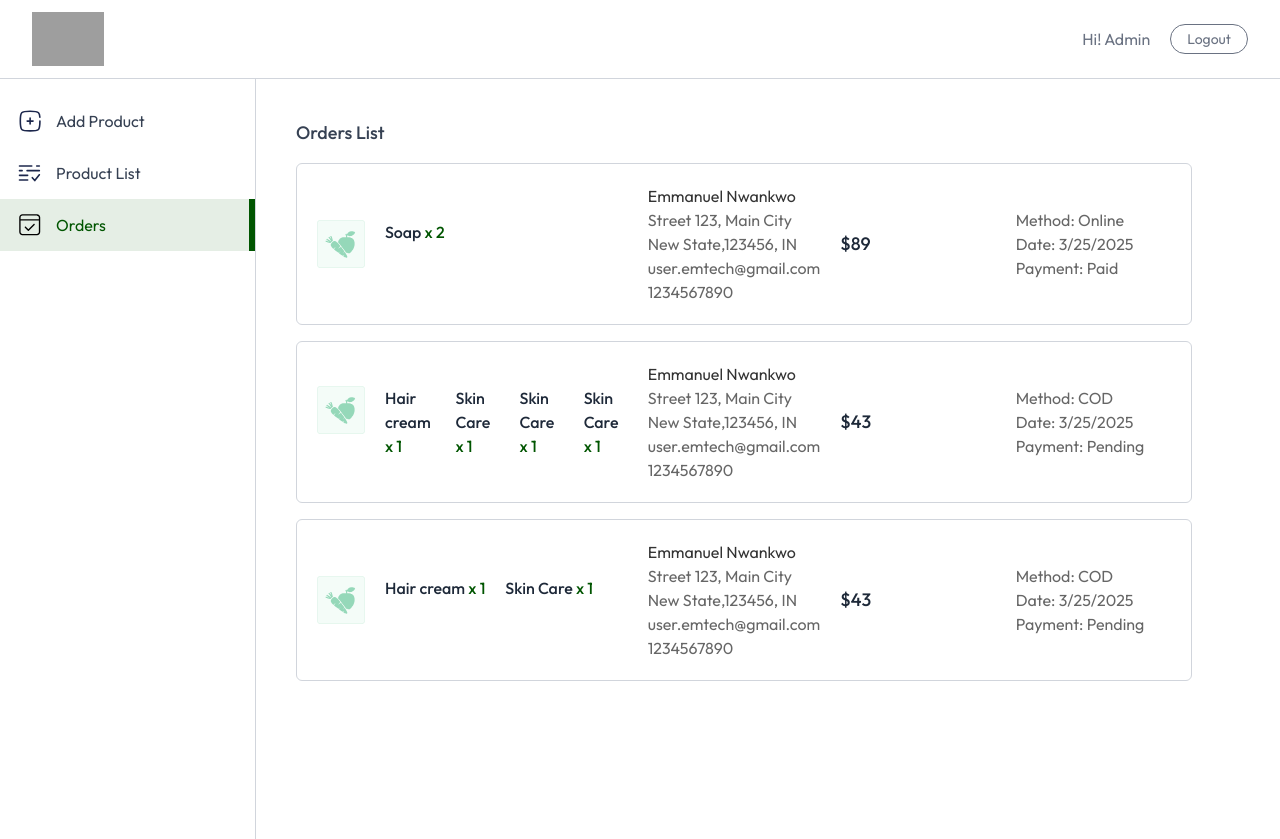
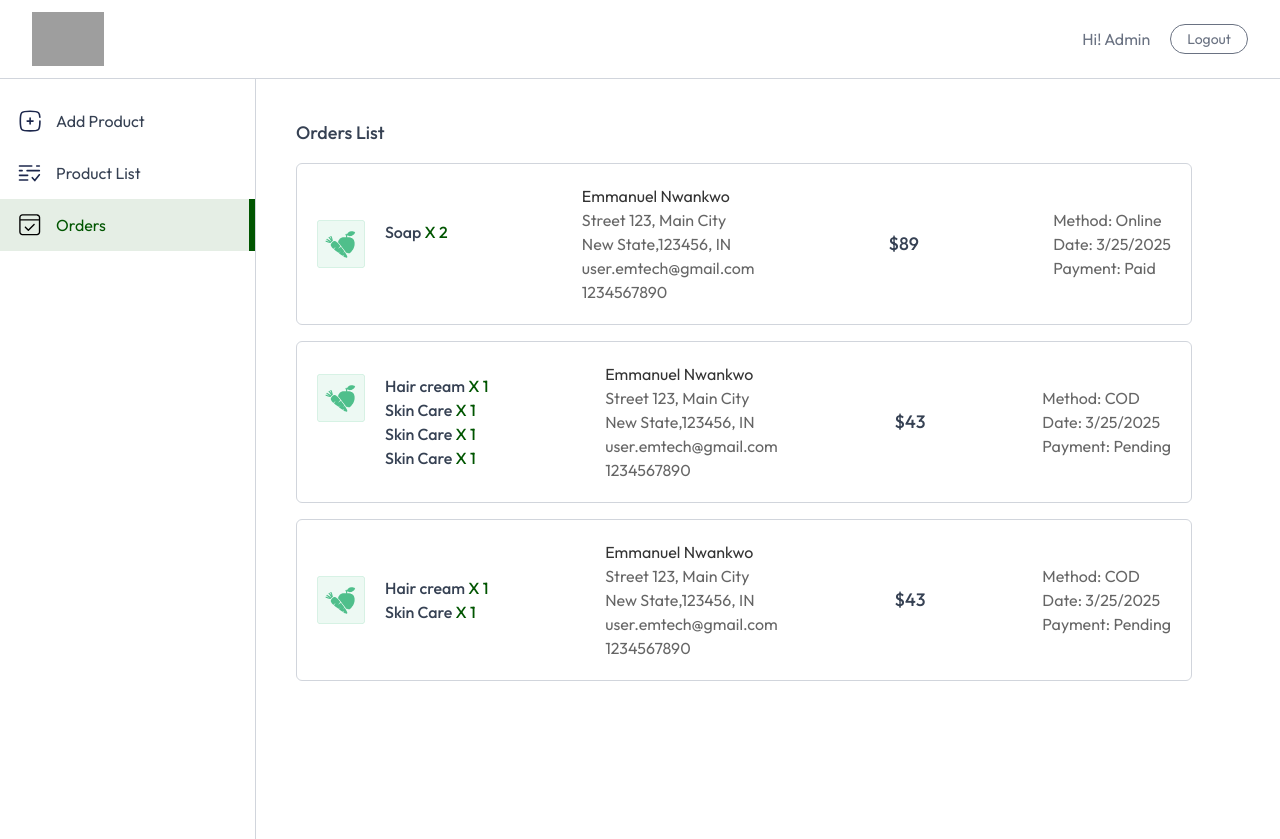
Before and after one commit to emachizy/eveline-beauty-world, a React (Vite) app in the folder client/: page /seller/orders in a window 1280 px wide. Both pictures are taken after typing "name@example.com", "Sample123" into the empty fields and a click on the button "Login". Built offline with nearby package versions, Linux system fonts and the light colour scheme; grey boxes are pictures that could not be loaded; a web font is replaced by a local one.

Commit message:
front end completed

```diff
--- a/client/src/pages/seller/Orders.jsx
+++ b/client/src/pages/seller/Orders.jsx
@@ -21,24 +21,24 @@ const Orders = () => {
         {orders.map((order, index) => (
           <div
             key={index}
-            className="flex flex-col md:grid md:grid-cols-[2fr_1fr_1fr_1fr] md:items-center gap-5 p-5 max-w-4xl rounded-md border border-gray-300 text-gray-800"
+            className="flex flex-col md:items-center md:flex-row gap-5 justify-between p-5 max-w-4xl rounded-md border border-gray-300"
           >
-            <div className="flex gap-5">
+            <div className="flex gap-5 max-w-80">
               <img
-                className="w-12 h-12 object-cover opacity-60"
+                className="w-12 h-12 object-cover"
                 src={assets.box_icon}
                 alt="boxIcon"
               />
-              <>
+              <div>
                 {order.items.map((item, index) => (
                   <div key={index} className="flex flex-col">
                     <p className="font-medium">
                       {item.product.name}{" "}
-                      <span className="text-primary">x {item.quantity}</span>
+                      <span className="text-primary">X {item.quantity}</span>
                     </p>
                   </div>
                 ))}
-              </>
+              </div>
             </div>
 
             <div className="text-sm md:text-base text-black/60">
```
